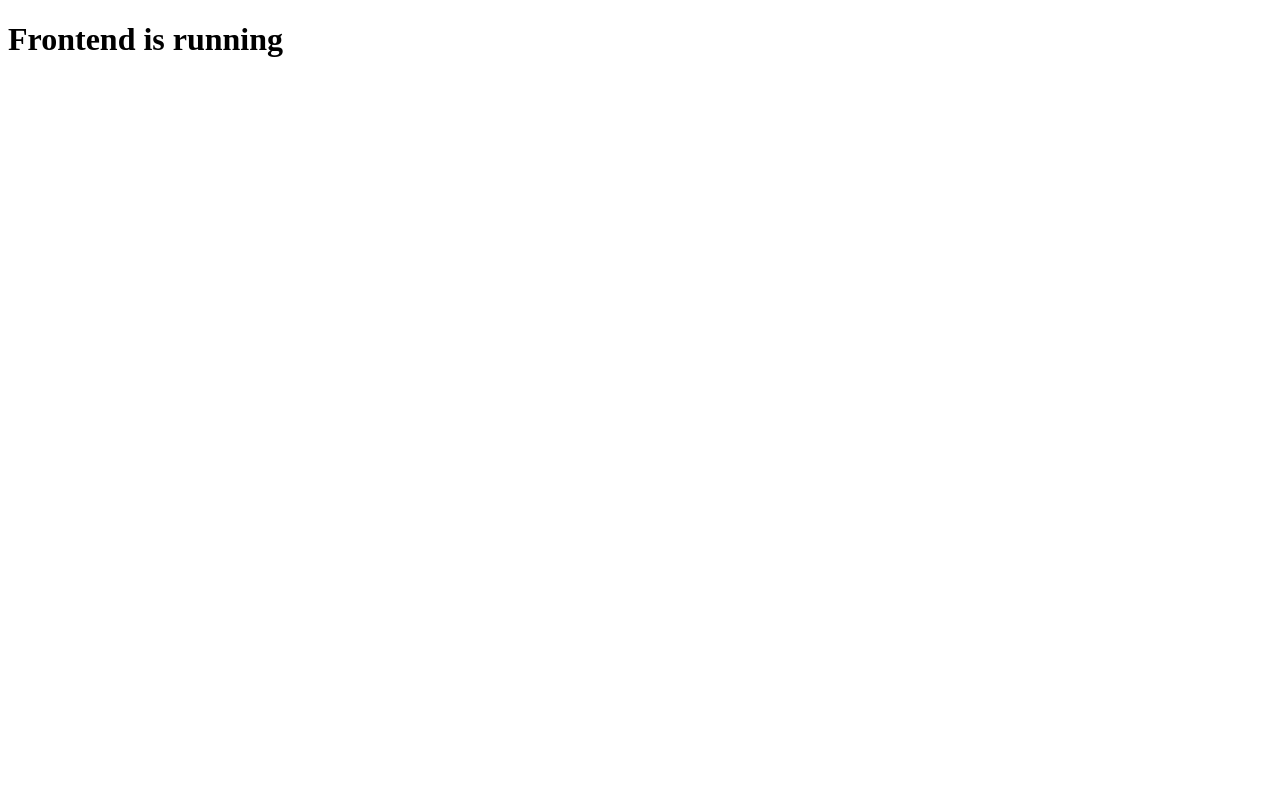
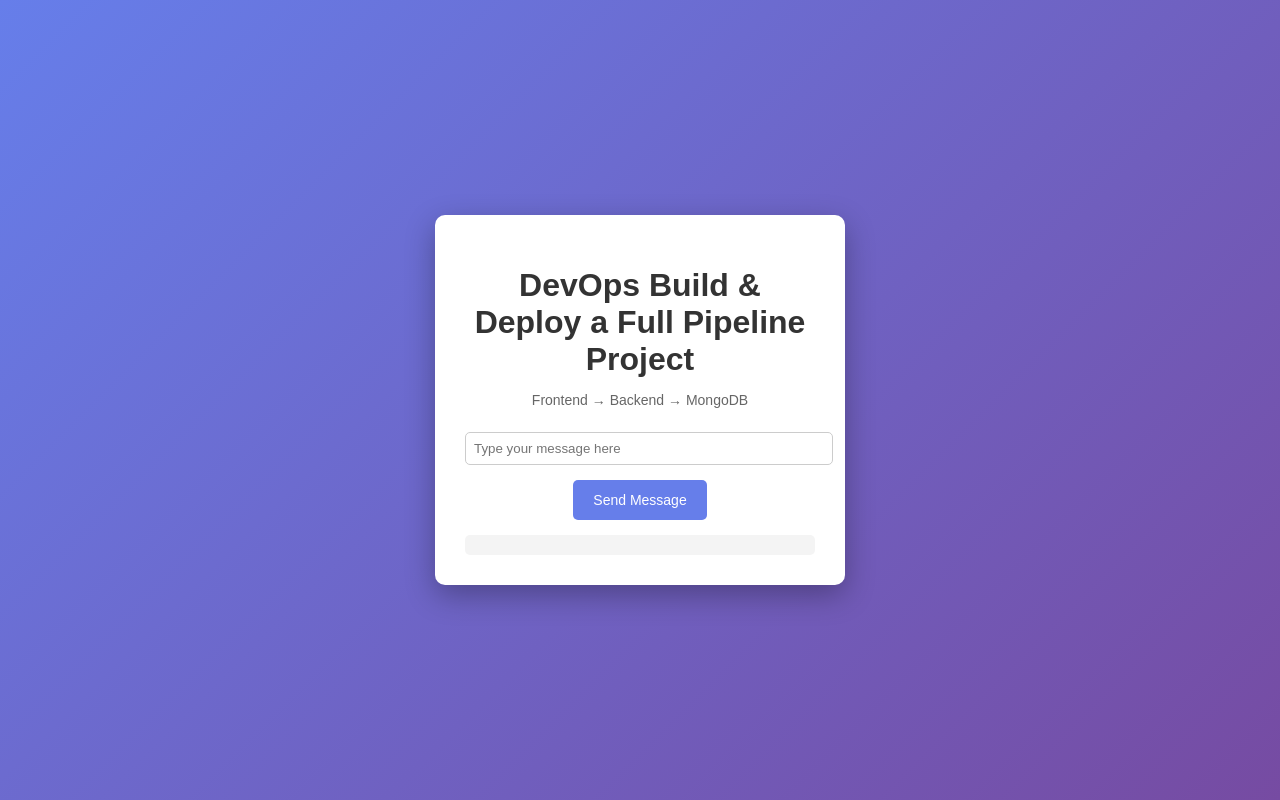
Before and after one commit to Likitha-2822/capstone-project, a plain HTML site: page frontend/index.html in a window 1280 px wide. Drawn offline with Linux system fonts and the light colour scheme.

Commit message:
Revamp frontend index.html with new design and features

```diff
--- a/frontend/index.html
+++ b/frontend/index.html
@@ -1,9 +1,105 @@
 <!DOCTYPE html>
-<html>
+<html lang="en">
 <head>
-    <title>Frontend</title>
+  <meta charset="UTF-8" />
+  <title>DevOps App</title>
+  <style>
+    body {
+      font-family: Arial, sans-serif;
+      background: linear-gradient(135deg, #667eea, #764ba2);
+      height: 100vh;
+      margin: 0;
+      display: flex;
+      justify-content: center;
+      align-items: center;
+      color: #fff;
+    }
+    .card {
+      background: #ffffff;
+      color: #333;
+      padding: 30px;
+      border-radius: 10px;
+      width: 350px;
+      text-align: center;
+      box-shadow: 0 10px 30px rgba(0,0,0,0.3);
+    }
+    h1 { margin-bottom: 10px; }
+    p { font-size: 14px; color: #666; }
+    input {
+      width: 100%;
+      padding: 8px;
+      margin-top: 10px;
+      border-radius: 5px;
+      border: 1px solid #ccc;
+    }
+    button {
+      background: #667eea;
+      border: none;
+      color: #fff;
+      padding: 12px 20px;
+      border-radius: 5px;
+      cursor: pointer;
+      font-size: 14px;
+      margin-top: 15px;
+    }
+    button:hover { background: #5563d6; }
+    .result {
+      margin-top: 15px;
+      font-size: 13px;
+      background: #f4f4f4;
+      padding: 10px;
+      border-radius: 5px;
+      word-break: break-word;
+      color: #333;
+      text-align: left;
+    }
+  </style>
 </head>
 <body>
-    <h1>Frontend is running</h1>
+  <div class="card">
+    <h1>DevOps Build & Deploy a Full Pipeline Project  </h1>
+    <p>Frontend → Backend → MongoDB</p>
+
+    <input type="text" id="messageInput" placeholder="Type your message here" />
+
+    <button onclick="sendData()">Send Message</button>
+
+    <div id="result" class="result"></div>
+  </div>
+
+  <script>
+    async function sendData() {
+      const msg = document.getElementById("messageInput").value;
+      if (!msg) {
+        alert("Please enter a message!");
+        return;
+      }
+
+      document.getElementById("result").innerText = "Sending data...";
+      try {
+        const res = await fetch('/data', {
+          method: 'POST',
+          headers: { 'Content-Type': 'application/json' },
+          body: JSON.stringify({ message: msg })
+        });
+
+        const data = await res.json();
+
+        if (res.ok) {
+          document.getElementById("result").innerHTML = `
+            <p><strong>Status:</strong> ${data.status}</p>
+            <p><strong>Inserted ID:</strong> ${data.inserted_id}</p>
+            <p><strong>Message:</strong> ${data.message}</p>
+            <p><strong>Created At:</strong> ${data.created_at}</p>
+          `;
+          document.getElementById("messageInput").value = "";
+        } else {
+          document.getElementById("result").innerText = "Error: " + (data.error || "Unknown error");
+        }
+      } catch (err) {
+        document.getElementById("result").innerText = "Fetch error: " + err;
+      }
+    }
+  </script>
 </body>
 </html>
```
